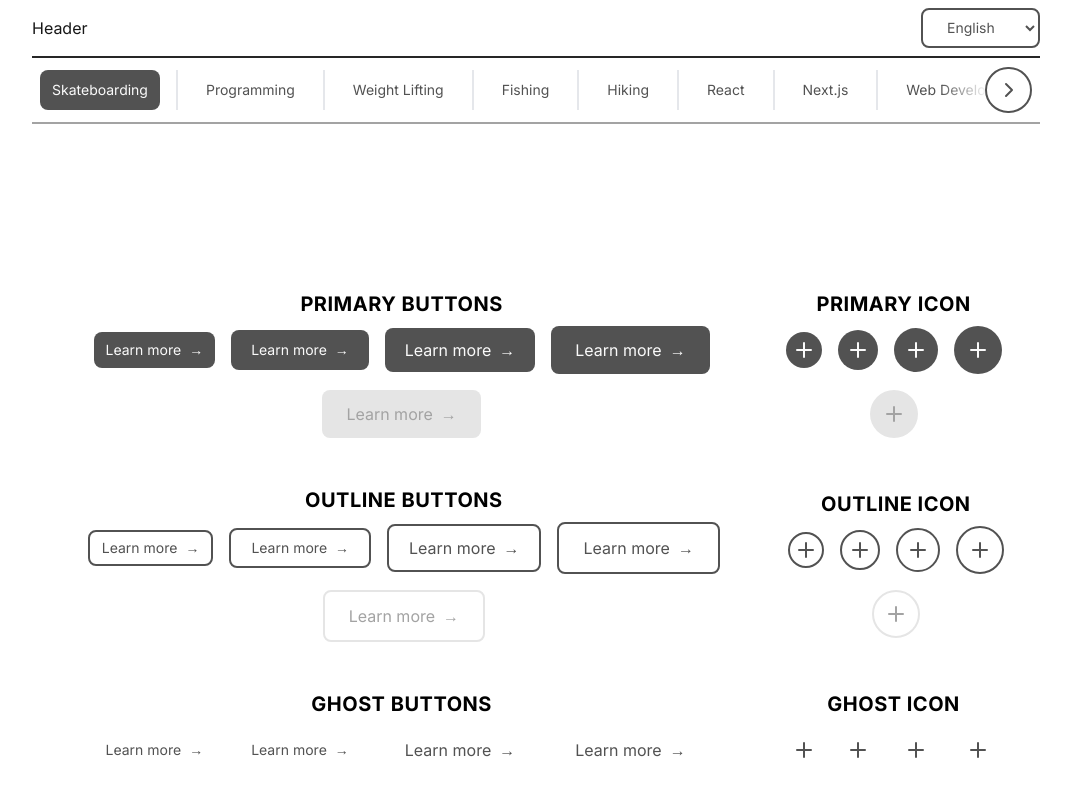
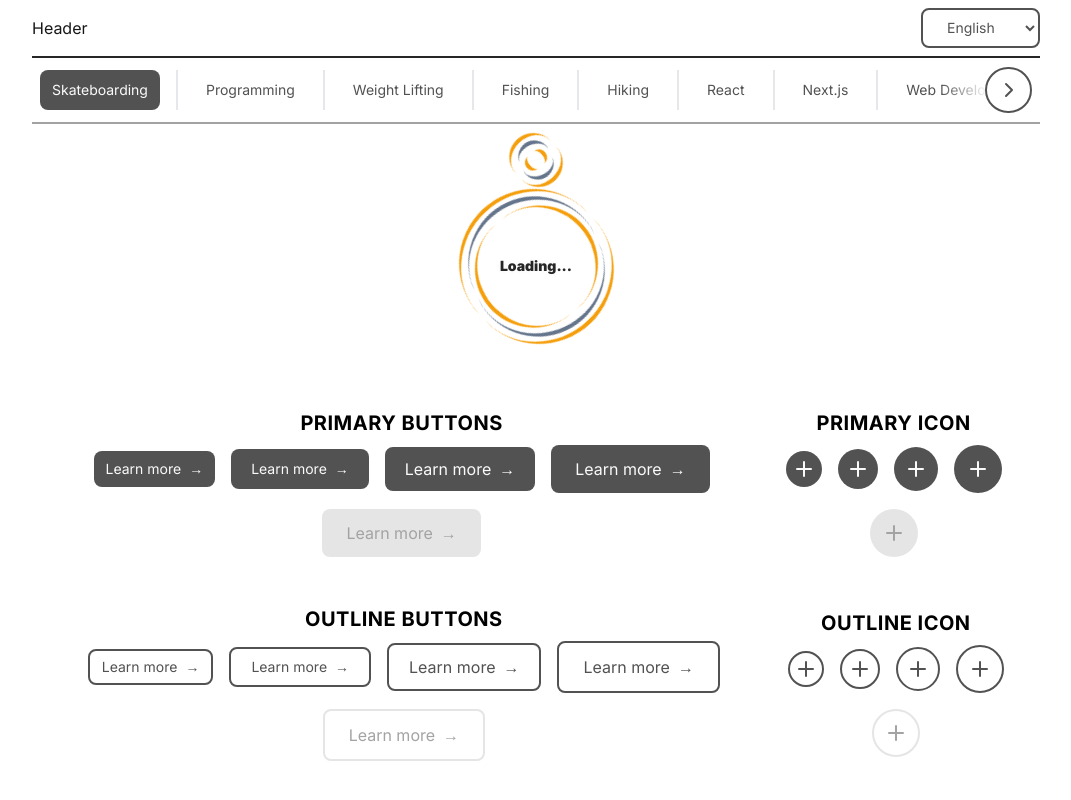
Before and after one commit to JoG655/AwesomeNews, a Next.js app: page /en in a window 1280 px wide. Shown: the top 800 px of the page, without its empty margins (104-1175 px from the left). Built offline with nearby package versions, Linux system fonts and the light colour scheme.

Commit message:
Improved spinner

```diff
--- a/src/app/[locale]/page.tsx
+++ b/src/app/[locale]/page.tsx
@@ -4,6 +4,7 @@ import { Plus } from "lucide-react";
 
 import type { ButtonProps } from "@/components/button/Button";
 import { Button } from "@/components/button/Button";
+import { Spinner } from "@/components/spinner/Spinner";
 
 const sizes: ButtonProps["size"][] = ["sm", "md", "lg", "xl", "xl"];
 const variants: ButtonProps["variant"][] = ["primary", "outline", "ghost"];
@@ -12,11 +13,15 @@ export default function Home() {
   const t = useTranslations("Index");
 
   return (
+    <>
+      <Spinner />
+      <Spinner text="Loading..." />
+
       <div className="grid flex-grow grid-cols-[auto,minmax(0,1fr)] overflow-auto">
         <div className="text-center">
-        <div className="relative z-0 grid min-h-screen place-content-center overflow-hidden p-6 lg:p-8">
+          <div className="relative z-0 grid place-content-center overflow-hidden p-6 lg:p-8">
             <div className="mx-auto">
-            <div className="mt-16 grid place-items-center gap-12">
+              <div className="mt-8 grid place-items-center gap-12">
                 {variants.map((variant) => (
                   <div
                     className="flex items-center justify-center gap-6"
@@ -65,5 +70,6 @@ export default function Home() {
           </div>
         </div>
       </div>
+    </>
   );
 }
--- a/src/app/globals.css
+++ b/src/app/globals.css
@@ -37,13 +37,15 @@
 
 .spinner {
   --_spinner-gap: 10ch;
-  --_spinner-text-shadow-blur-radius: 0.4em;
+  --_spinner-text-shadow-blur-radius: 0.4rem;
   --_spinner-text-shadow-color: theme(colors.neutral.50);
   --_spinner-animation-index: 1;
   --_spinner-animation-index-duration-factor: 1;
   --_spinner-animation-duration: 3s;
   --_spinner-animation-size: 0.3rem;
-  --_spinner-animation-gap: 0.1em;
+  --_spinner-animation-gap: 0.2rem;
+  --_spinner-animation-color-even: theme(colors.slate.500);
+  --_spinner-animation-color-odd: theme(colors.amber.500);
 
   @apply grid;
   @apply place-items-center;
@@ -81,13 +83,13 @@
 
 .spinner__animation {
   @apply border-solid;
-  @apply border-y-slate-500;
+  @apply border-y-[--_spinner-animation-color-even];
   @apply border-x-transparent;
   @apply rounded-full;
 
   grid-row: 1 / -1;
   grid-column: 1 / -1;
-  border-width: var(--_spinner-animation-size);
+  border-block-width: var(--_spinner-animation-size);
   padding: calc(
     (
         var(--_spinner-animation-index) *
@@ -102,6 +104,7 @@
   );
 }
 .spinner__animation:nth-of-type(2n + 1) {
+  @apply border-y-[--_spinner-animation-color-odd];
   animation-direction: reverse;
 }
 
```
Lines whose indentation alone changed are shown as unchanged.
